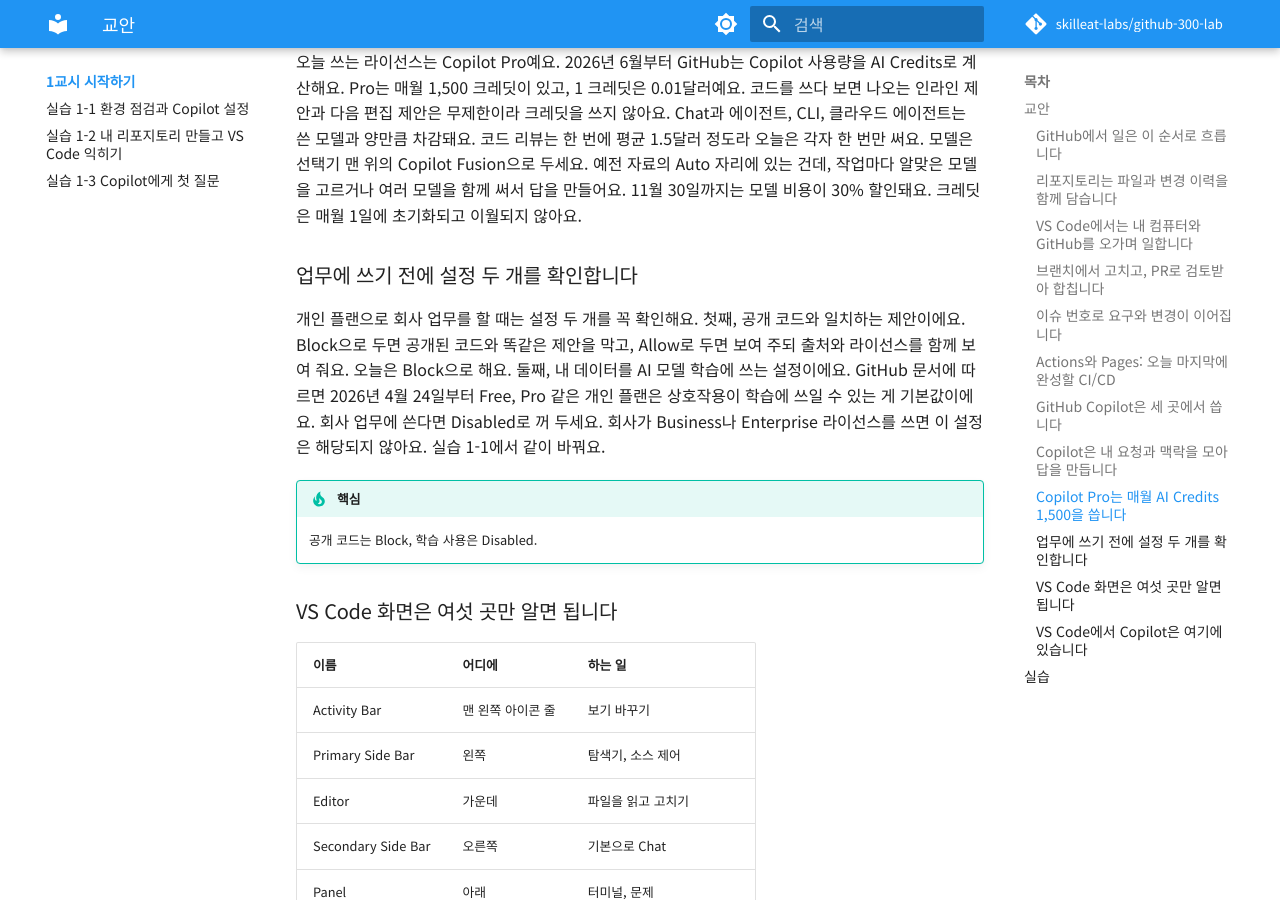
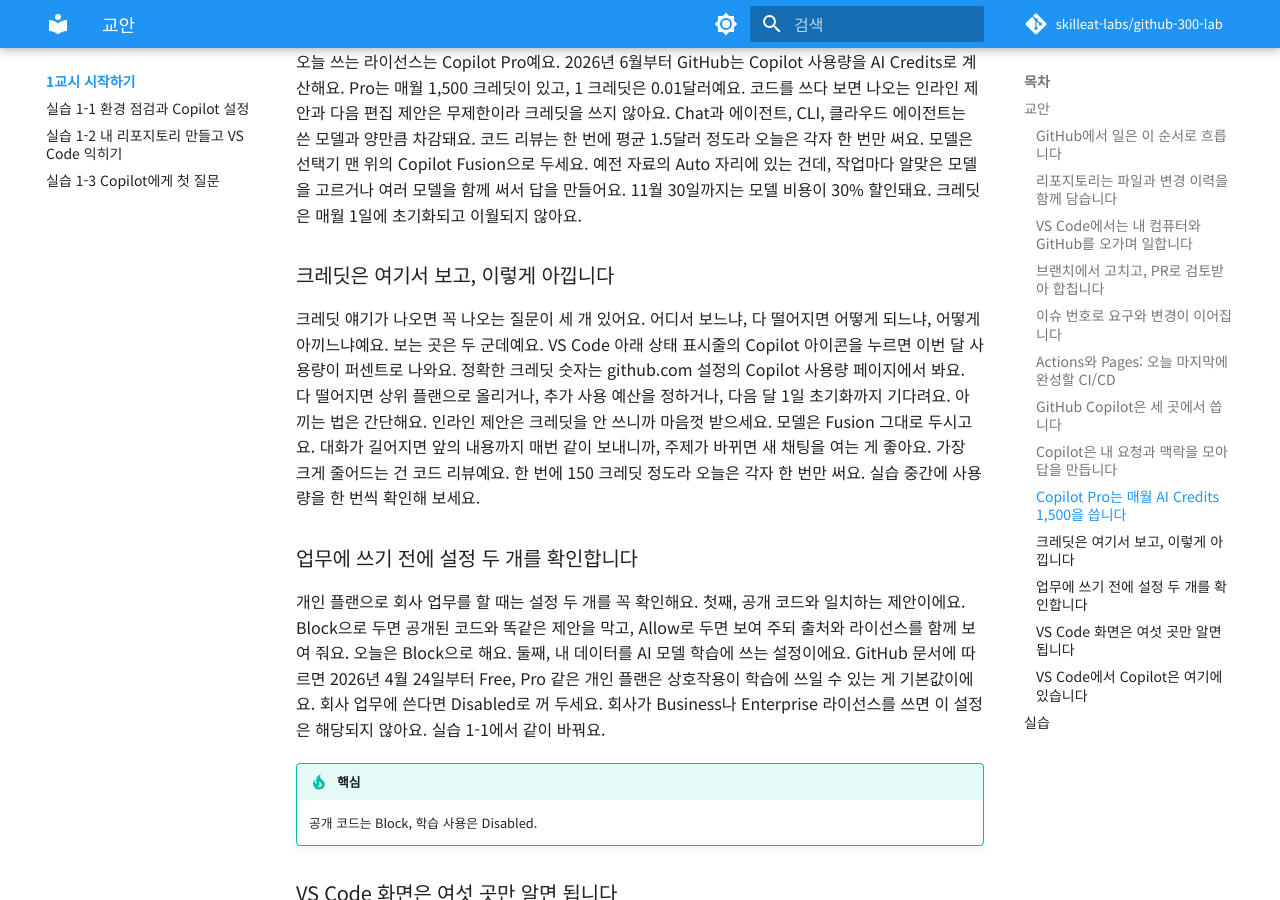
Before and after one commit to skilleat-labs/github-300-lab, an MkDocs documentation site: the page built from docs/class1/index.md, in a window 1280 px wide and 900 px high, scrolled down 3990 px. Built offline with MkDocs 1.6.1 and Material for MkDocs 9.7.7, drawn with Linux system fonts in a browser that asks for light colours; comment, search, counter and statistics services are not loaded.

Commit message:
1교시 교안 재생성(크레딧 장), FACTS에 Copilot 가족 근거 추가
Co-Authored-By: Claude Opus 5.5 <noreply@anthropic.com>

```diff
--- a/docs/class1/index.md
+++ b/docs/class1/index.md
@@ -94,6 +94,10 @@ Copilot이 답을 만드는 과정을 간단히 보면, 내 요청에 맥락을
 
 오늘 쓰는 라이선스는 Copilot Pro예요. 2026년 6월부터 GitHub는 Copilot 사용량을 AI Credits로 계산해요. Pro는 매월 1,500 크레딧이 있고, 1 크레딧은 0.01달러예요. 코드를 쓰다 보면 나오는 인라인 제안과 다음 편집 제안은 무제한이라 크레딧을 쓰지 않아요. Chat과 에이전트, CLI, 클라우드 에이전트는 쓴 모델과 양만큼 차감돼요. 코드 리뷰는 한 번에 평균 1.5달러 정도라 오늘은 각자 한 번만 써요. 모델은 선택기 맨 위의 Copilot Fusion으로 두세요. 예전 자료의 Auto 자리에 있는 건데, 작업마다 알맞은 모델을 고르거나 여러 모델을 함께 써서 답을 만들어요. 11월 30일까지는 모델 비용이 30% 할인돼요. 크레딧은 매월 1일에 초기화되고 이월되지 않아요.
 
+### 크레딧은 여기서 보고, 이렇게 아낍니다
+
+크레딧 얘기가 나오면 꼭 나오는 질문이 세 개 있어요. 어디서 보느냐, 다 떨어지면 어떻게 되느냐, 어떻게 아끼느냐예요. 보는 곳은 두 군데예요. VS Code 아래 상태 표시줄의 Copilot 아이콘을 누르면 이번 달 사용량이 퍼센트로 나와요. 정확한 크레딧 숫자는 github.com 설정의 Copilot 사용량 페이지에서 봐요. 다 떨어지면 상위 플랜으로 올리거나, 추가 사용 예산을 정하거나, 다음 달 1일 초기화까지 기다려요. 아끼는 법은 간단해요. 인라인 제안은 크레딧을 안 쓰니까 마음껏 받으세요. 모델은 Fusion 그대로 두시고요. 대화가 길어지면 앞의 내용까지 매번 같이 보내니까, 주제가 바뀌면 새 채팅을 여는 게 좋아요. 가장 크게 줄어드는 건 코드 리뷰예요. 한 번에 150 크레딧 정도라 오늘은 각자 한 번만 써요. 실습 중간에 사용량을 한 번씩 확인해 보세요.
+
 ### 업무에 쓰기 전에 설정 두 개를 확인합니다
 
 개인 플랜으로 회사 업무를 할 때는 설정 두 개를 꼭 확인해요. 첫째, 공개 코드와 일치하는 제안이에요. Block으로 두면 공개된 코드와 똑같은 제안을 막고, Allow로 두면 보여 주되 출처와 라이선스를 함께 보여 줘요. 오늘은 Block으로 해요. 둘째, 내 데이터를 AI 모델 학습에 쓰는 설정이에요. GitHub 문서에 따르면 2026년 4월 24일부터 Free, Pro 같은 개인 플랜은 상호작용이 학습에 쓰일 수 있는 게 기본값이에요. 회사 업무에 쓴다면 Disabled로 꺼 두세요. 회사가 Business나 Enterprise 라이선스를 쓰면 이 설정은 해당되지 않아요. 실습 1-1에서 같이 바꿔요.
```
Also changed, not shown: FACTS.md (+6 -0 lines).
